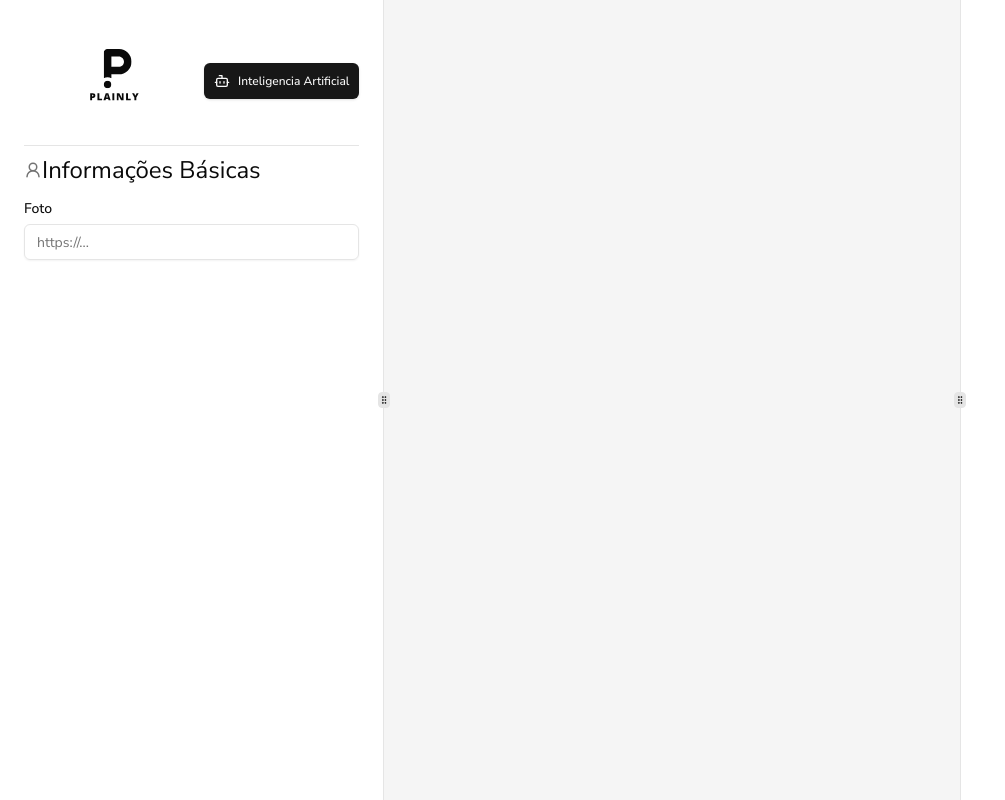
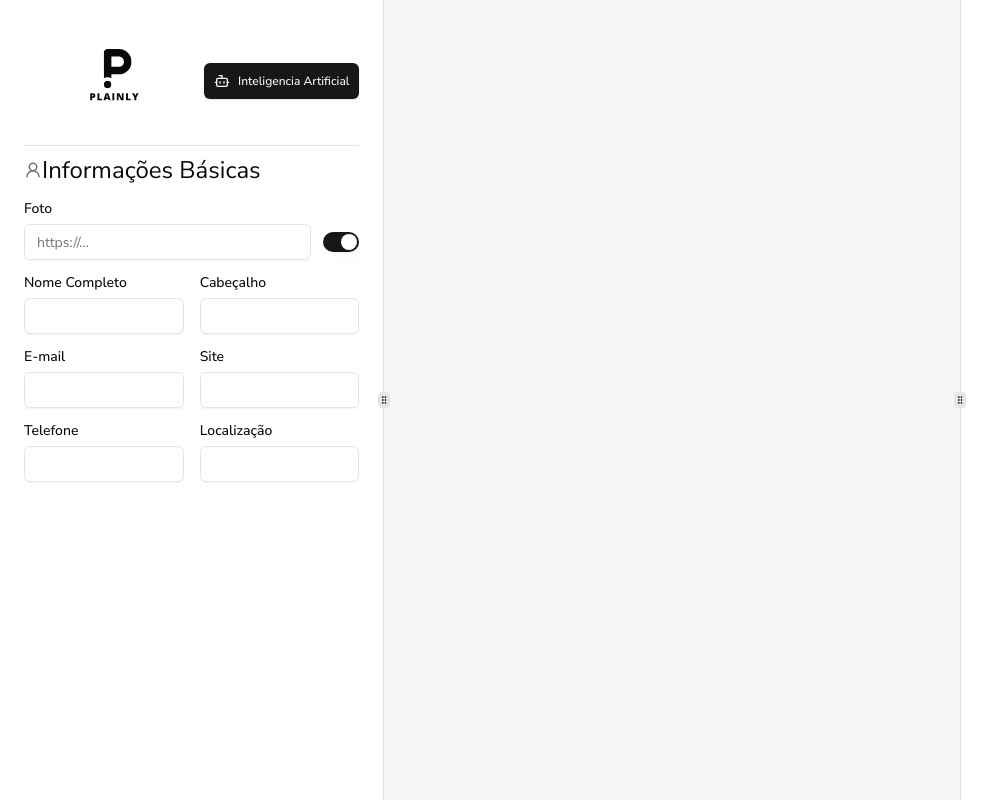
Before and after one commit to MarcioParanhos/Plainly, a Next.js app: page /dashboard/resumes/1 in a window 1280 px wide. Shown: the whole page, without its empty margins (0-1005 px from the left). Built offline with nearby package versions, Linux system fonts and the light colour scheme.

Commit message:
:sparkles: feat: Adicionar componente Switch e integrá-lo ao formulário de informações básicas

```diff
--- a/package.json
+++ b/package.json
@@ -15,6 +15,7 @@
     "@radix-ui/react-label": "^2.1.7",
     "@radix-ui/react-separator": "^1.1.7",
     "@radix-ui/react-slot": "^1.2.3",
+    "@radix-ui/react-switch": "^1.2.6",
     "@radix-ui/react-tooltip": "^1.2.8",
     "class-variance-authority": "^0.7.1",
     "clsx": "^2.1.1",
--- a/src/components/pages/dashboard/resume/index.tsx
+++ b/src/components/pages/dashboard/resume/index.tsx
@@ -11,7 +11,23 @@ import { StructureSidebar } from "./structure-sidebar";
 import { FormProvider, useForm } from "react-hook-form";
 
 export const ResumePage = () => {
-  const methods = useForm<ResumeData>();
+  const defaultValues : ResumeData = {
+    content : {
+      image: {
+        url: "",
+        visible: true,
+      },
+      infos: {
+        email: "",
+        fullName: "",
+        headline: "",
+        location: "",
+        phone: "",
+        website: "",      }
+    }
+
+  }
+  const methods = useForm<ResumeData>({ defaultValues });
   return (
     <FormProvider {...methods}>
       <main className="w-full h-screen overflow-hidden">
--- a/src/components/pages/dashboard/resume/infos-sidebar/sections/basic-info.tsx
+++ b/src/components/pages/dashboard/resume/infos-sidebar/sections/basic-info.tsx
@@ -1,13 +1,14 @@
 import { UserRound } from "lucide-react"
 import { SectionTitle } from "../section-title"
 import { InputField } from "@/components/ui/input/field"
+import { SwitchField } from "@/components/ui/switch/field"
 
 export const BasicInfoSection = () => {
     return (
         <div>
             <SectionTitle title="Informações Básicas" icon={UserRound} />
 
-            <div className="gird grid-cols-2 gap-4 mt-4 w-full">
+            <div className="grid grid-cols-2 gap-4 mt-4 w-full">
                 <div className="col-span-full w-full flex gap-3 items-end">
                     <InputField
                         label="Foto"
@@ -15,7 +16,16 @@ export const BasicInfoSection = () => {
                         name="content.image.url"
                         containerClassName="flex-1"
                     />
+                    <SwitchField name="content.image.visible" className="mb-2"/>
                 </div>
+
+                <InputField label="Nome Completo" name="content.infos.fullName" />
+                <InputField label="Cabeçalho" name="content.infos.headline" />
+                <InputField label="E-mail" name="content.infos.email" />
+                <InputField label="Site" name="content.infos.website" />
+                <InputField label="Telefone" name="content.infos.phone" />
+                <InputField label="Localização" name="content.infos.location" />
+
             </div>
         </div>
     )
--- /dev/null
+++ b/src/components/ui/switch/field.tsx
@@ -0,0 +1,22 @@
+import { Controller, useFormContext } from "react-hook-form";
+import { Switch } from ".";
+import { ComponentProps } from "react";
+import { FieldWarapper } from "../field-wrapper";
+
+type SwitchFieldProps = {
+  name: string;
+  className?: string;
+};
+
+export const SwitchField = ({ name, ...props }: SwitchFieldProps) => {
+  const { control } = useFormContext();
+  return (
+    <Controller
+      control={control}
+      name={name}
+      render={({ field }) => (
+        <Switch {...props}  checked={field.value} onCheckedChange={field.onChange} />
+      )}
+    />
+  );
+};
--- /dev/null
+++ b/src/components/ui/switch/index.tsx
@@ -0,0 +1,29 @@
+"use client"
+
+import * as React from "react"
+import * as SwitchPrimitives from "@radix-ui/react-switch"
+
+import { cn } from "@/lib/utils"
+
+const Switch = React.forwardRef<
+  React.ElementRef<typeof SwitchPrimitives.Root>,
+  React.ComponentPropsWithoutRef<typeof SwitchPrimitives.Root>
+>(({ className, ...props }, ref) => (
+  <SwitchPrimitives.Root
+    className={cn(
+      "peer inline-flex h-5 w-9 shrink-0 cursor-pointer items-center rounded-full border-2 border-transparent shadow-sm transition-colors focus-visible:outline-none focus-visible:ring-2 focus-visible:ring-ring focus-visible:ring-offset-2 focus-visible:ring-offset-background disabled:cursor-not-allowed disabled:opacity-50 data-[state=checked]:bg-primary data-[state=unchecked]:bg-input",
+      className
+    )}
+    {...props}
+    ref={ref}
+  >
+    <SwitchPrimitives.Thumb
+      className={cn(
+        "pointer-events-none block h-4 w-4 rounded-full bg-background shadow-lg ring-0 transition-transform data-[state=checked]:translate-x-4 data-[state=unchecked]:translate-x-0"
+      )}
+    />
+  </SwitchPrimitives.Root>
+))
+Switch.displayName = SwitchPrimitives.Root.displayName
+
+export { Switch }
```
Also changed, not shown: 1 other file (tests, documents, lock files or other folders).
